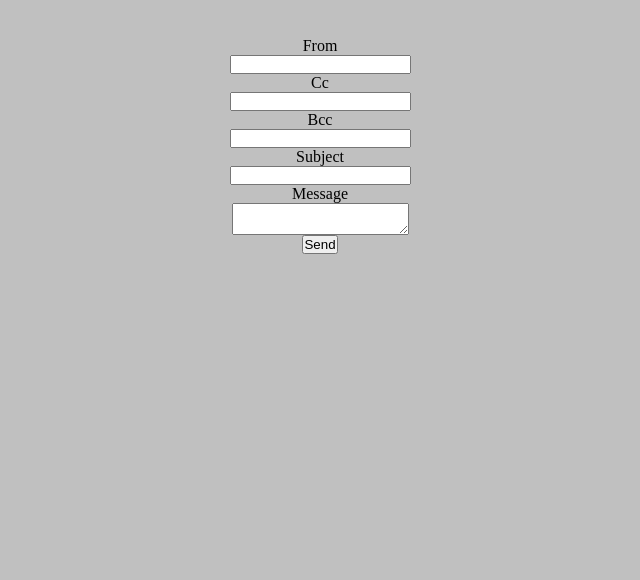
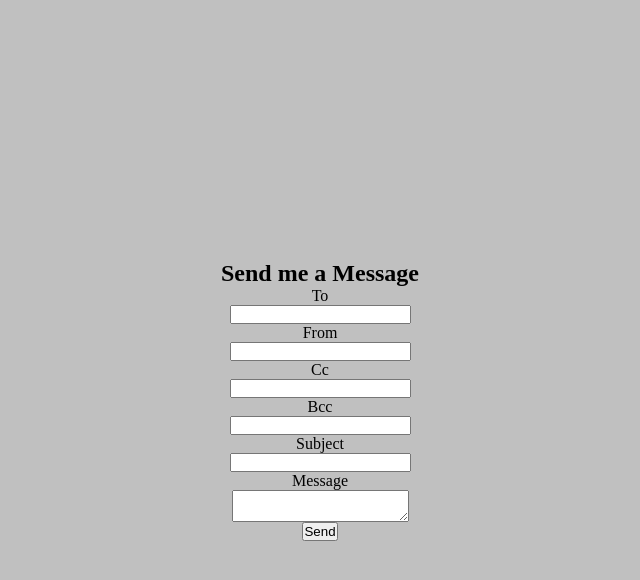
Before and after one commit to KylesTech95/emailer, a website: page public/index.html in a window 1280 px wide. Shown: the whole page, without its empty margins (320-960 px from the left). Drawn offline with Linux system fonts and the light colour scheme.

Commit message:
fork: mailbox config

```diff
--- a/public/index.html
+++ b/public/index.html
@@ -7,11 +7,13 @@
     <title>emailer</title>
 </head>
 <body>
+    <h2 id="email-title">Send me a Message</h2>
     <form action="/send-email" id="form" method="POST">
         <label for="to">To</label>
-        <input type="email" id="to" name="to" value="kylestech95@gmail.com" class="inp">
+        <input type="email" id="to" name="to" class="inp">
         <label for="from">From</label>
-        <input type="email" name="from" value="" class="inp" required>
+        <!-- Set the from-value to match which mailbox you are utilizing -->
+        <input type="email" name="from" class="inp" required>
         <label for="to">Cc</label>
         <input type="email" name="cc" class="inp">
         <label for="to">Bcc</label>
--- a/public/styles.css
+++ b/public/styles.css
@@ -11,8 +11,13 @@
 }
 body{
     background:silver;
+    display:flex;
+    flex-direction: column;
+    align-items:center;
+    justify-content:center;
+    height:100vh;
 }
-#to,label:nth-child(1){
+/* #to,label:nth-child(1){
     opacity:0;
     transform:scale(0);
-}
+} */
```
Also changed, not shown: lib/routes.js (+5 -2 lines).
